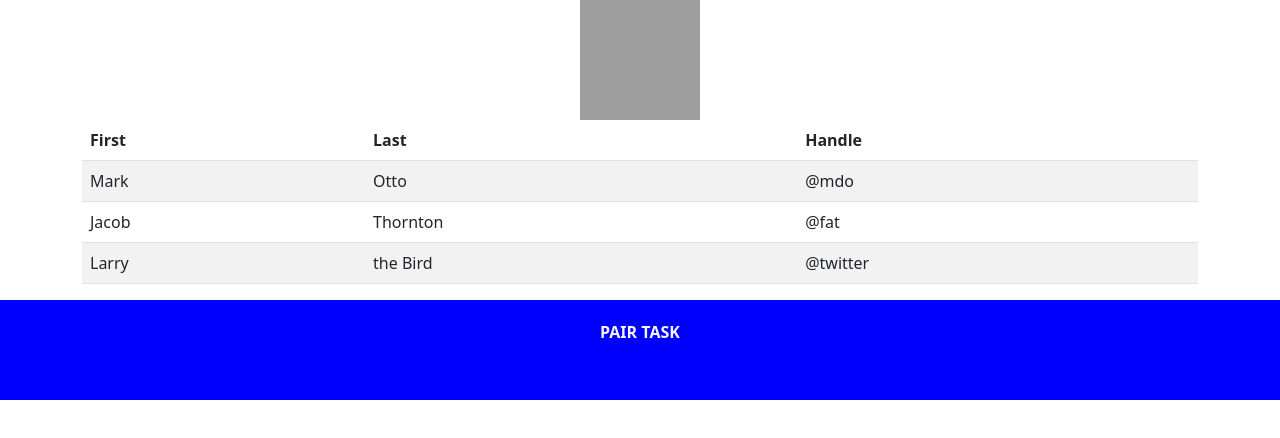
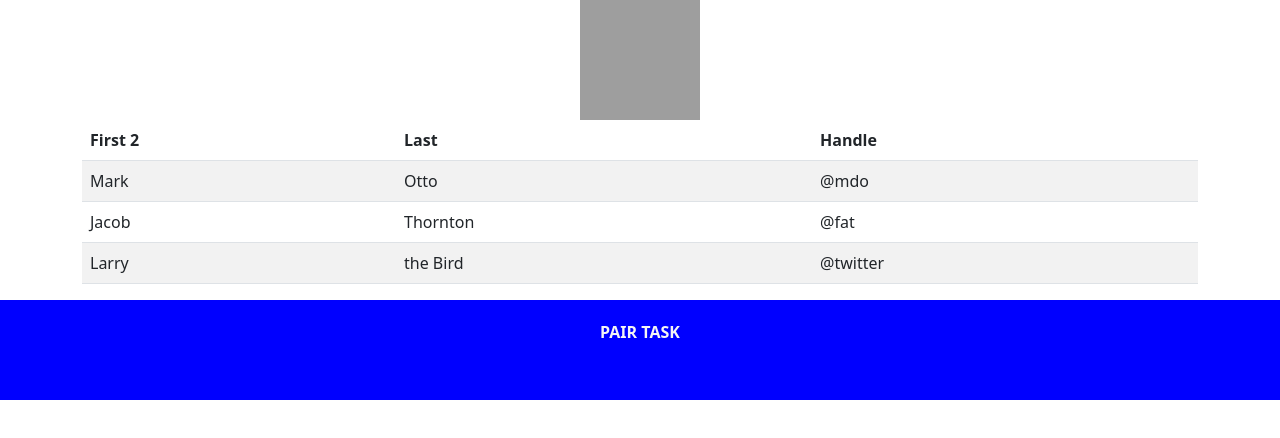
Before and after one commit to Ismael76/BarcelonaFC-Website, a plain HTML site: page index.html in a window 1280 px wide. Drawn offline with nearby package versions, Linux system fonts and the light colour scheme; grey boxes are pictures that could not be loaded.

Commit message:
new Branch

```diff
--- a/index.html
+++ b/index.html
@@ -26,7 +26,7 @@
         <table class="table table-striped">
             <thead>
               <tr>
-                <th scope="col">First</th>
+                <th scope="col">First 2</th>
                 <th scope="col">Last</th>
                 <th scope="col">Handle</th>
               </tr>
```
